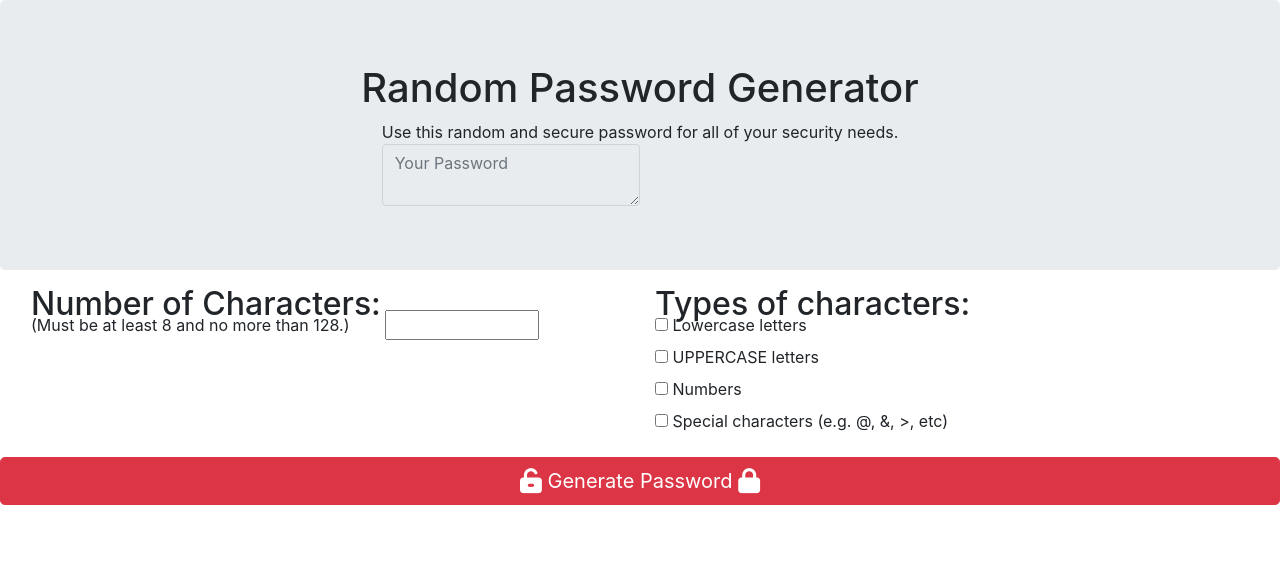
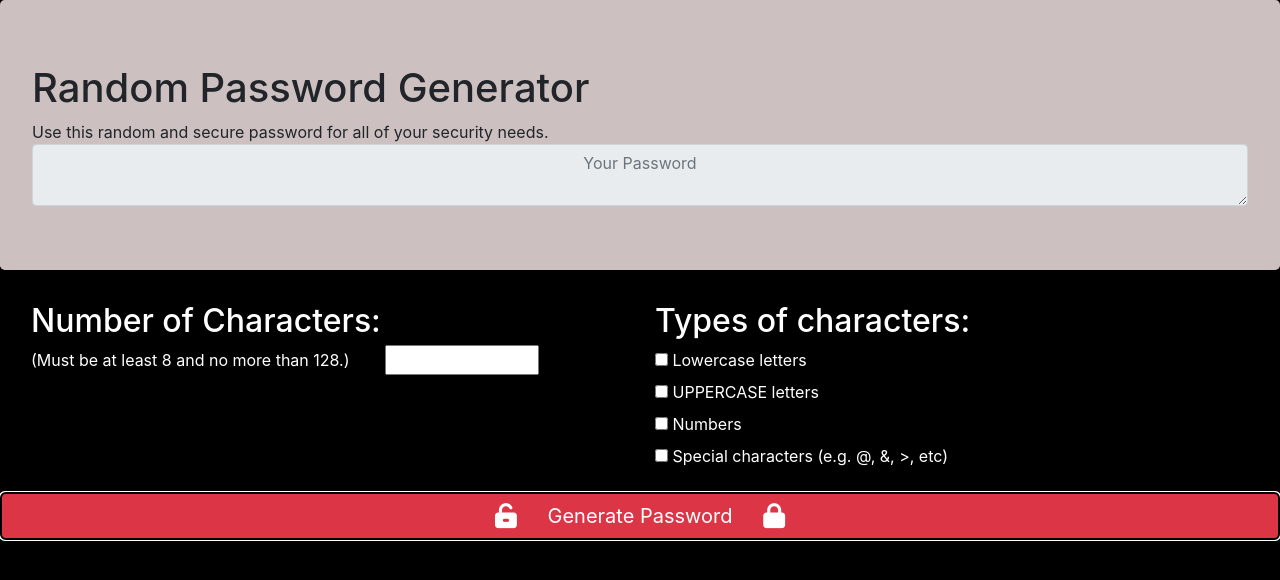
Before and after one commit to LivesInRoom29/PW_Generator_wCheckBoxes, a plain HTML site: page index.html in a window 1280 px wide. Drawn offline with nearby package versions, Linux system fonts and the light colour scheme.

Commit message:
Changed CSS styling and added comments

```diff
--- a/pwgen.css
+++ b/pwgen.css
@@ -1,33 +1,36 @@
-h2 {
-    line-height: 0.1;
+/* Changed background color to black (below the jumbotron only) */
+body {
+    background-color: black;
 }
 
-div.passwordContainer, div.instructions {
-    display: flex;
-    flex-direction: column;
-    justify-content: center;
-    align-items: center;
+/* Changed the size of the font for the heads in the options section. */
+h2 {
+    font-size: 2em;
 }
 
-#password {
-    width: 50%;
-    align-self: center;
+/* Centers the text that will be the password when generated. */
+textarea {
+    text-align: center;
+}
+
+/* Changes the bacground color of the top section (the Jumbotron) with the box for the password. */
+div.passwordContainer {
+    background-color: rgb(204, 192, 192);
+}
+
+/* Changes the color of the text in the lower portion (witht he black background) to white. */
+div.optionsContainer {
+    color: white;
+}
+
+/* Adds outline to the Generate Password button */
+button.btn {
+    outline: black auto 2px;
 
 }
 
-div.button, div.options {
-    display: flex;
-    justify-content: center;
+/* Adds padding to the Font Awesome icons on the button to give space between them and the button text */
+i.fas {
+    padding-left: 1em;
+    padding-right: 1em;
 }
-
-body {
-    display: flex;
-    justify-content: center;
-    flex-direction: column;
-}
-
-button {
-    background-color: black;
-    color: red;
-
-}
```
